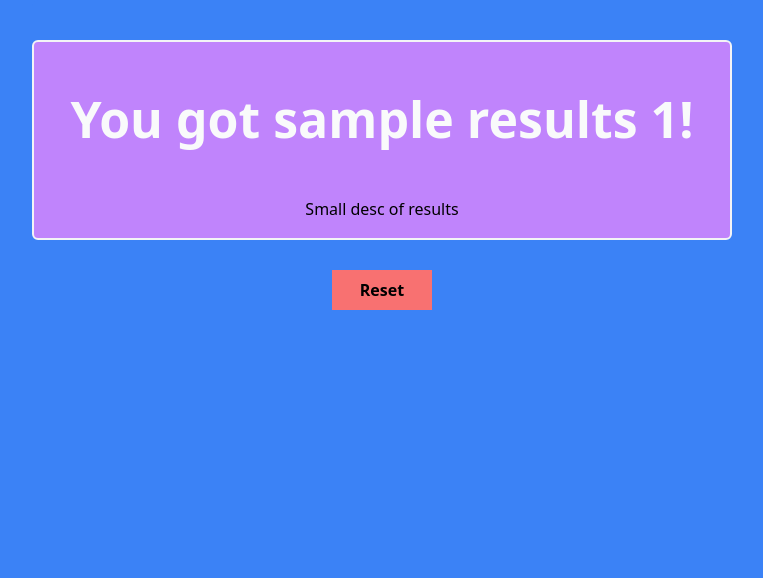
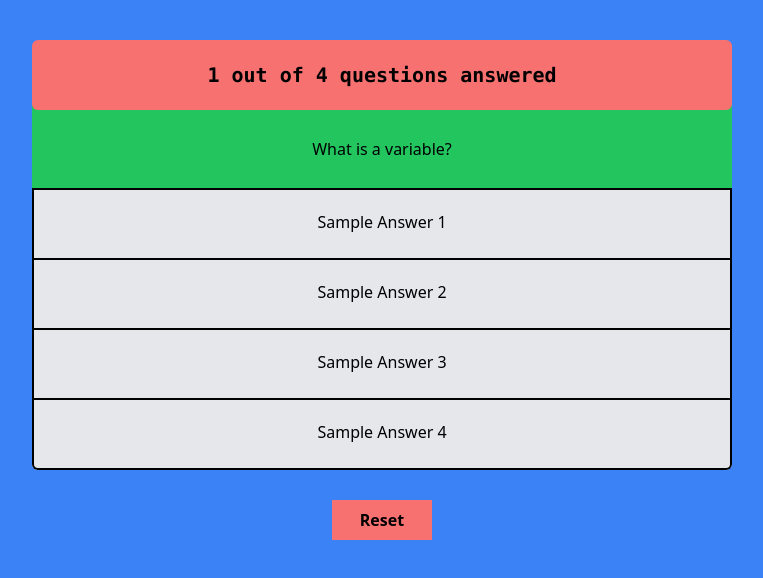
Before and after one commit to Kroplewski-M/quiz-app, a Vue app: page / in a window 1280 px wide. Shown: the top 578 px of the page, without its empty margins (258-1021 px from the left). Built offline with nearby package versions, Linux system fonts and the light colour scheme.

Commit message:
fixed question not showing bug

```diff
--- a/src/App.vue
+++ b/src/App.vue
@@ -1,7 +1,7 @@
 <template>
-<div class="w-[100vw] h-[100vh] bg-blue-500">
+<div class="w-[100vw] h-[100vh] bg-blue-500" @click="getQ()">
   <div class=" mx-auto w-[700px] h-[auto] bg-blue-500 rounded-md text-center pt-10">
-    <questionTemplate v-if="questionsAnswered < amountofQuestions"></questionTemplate>
+    <questionTemplate :questions="questions"  v-if="questionsAnswered < amountofQuestions"></questionTemplate>
     <ResultsTemplate v-else></ResultsTemplate>
  </div>
  <div class="mx-auto w-[100px]">
@@ -26,18 +26,20 @@ export default {
 },
   data(){
     return{
-      questions: [],
-      questionsAnswered: 4,
+      questions: quiz,
+      questionsAnswered: 0,
       amountofQuestions: 4,
       correctAnswers: 0,
     }
   },
   methods:{
+    getQ(){
+      console.log("click");
+      console.log(this.questions);
+    }
    },
-  mounted(){
-   this.questions = quiz;
-  // console.log(this.questions.question[0]);
-   console.log(this.questions.questions[0].question);
+  mount(){
+
   },
 
 }
--- a/src/components/Questions-template.vue
+++ b/src/components/Questions-template.vue
@@ -1,8 +1,8 @@
 <template>
     <div class="absolute w-[100%] max-w-[700px] h-[70px] bg-red-400 rounded-md"></div>
     <p class="z-50 relative text-[20px] pt-[20px] font-bold font-mono">1 out of 4 questions answered</p>
-    <div class="w-[100%] h-[100px] bg-green-500 border-b-2 border-black">
-      <p class="pt-[47px]">Template Question</p>
+    <div class="w-[100%] h-[100px] bg-green-500 border-b-2 border-black border-solid ">
+      <p class="pt-[47px]">{{questions.questions[0].question}}</p>
     </div>
       <div class="w-[100%] h-[100%] bg-gray-200 rounded-b-md">
       <div>
@@ -16,6 +16,14 @@
 
 <script>
 export default {
+  props: ["questions"],
+  data(){
+    return{
+    }
+  },
+  methods:{
+
+  }
 
 }
 </script>
```
